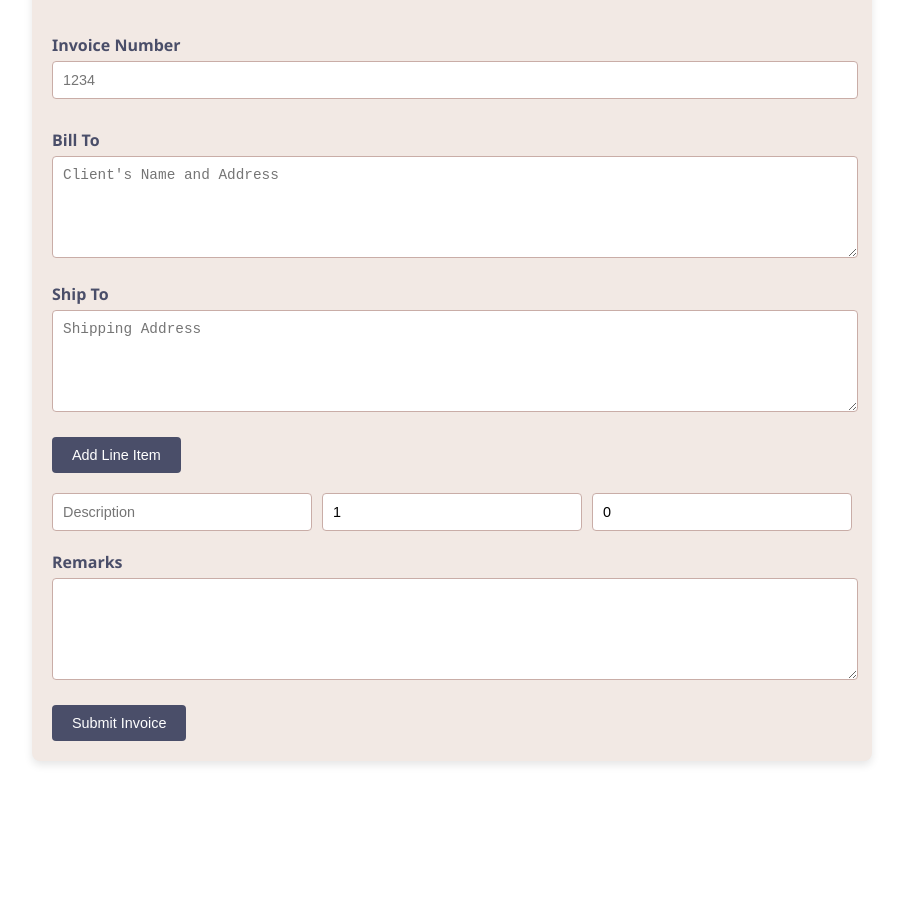
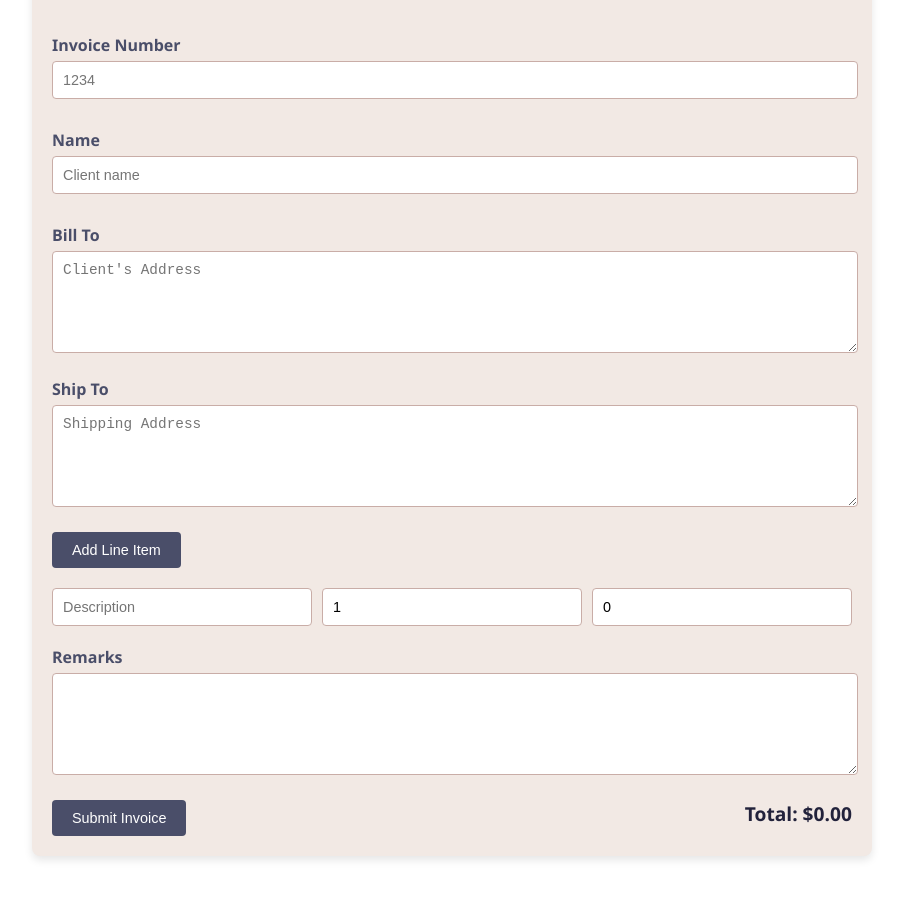
Before and after one commit to prashantpaddune/Bill-Ease, a React (Create React App) app: page /create in a window 1280 px wide. Shown: the part 140-1038 px from the top of the page, without its empty margins (188-1091 px from the left). Before the commit the page ends 951 px from the top, so only its background shows below. Built offline with nearby package versions, Linux system fonts and the light colour scheme.

Commit message:
chore: store invoice localstorage
Signed-off-by: prashantpaddune <padadunep@gmail.com>

```diff
--- a/src/components/CreateInvoice/index.js
+++ b/src/components/CreateInvoice/index.js
@@ -1,9 +1,26 @@
-import React from 'react';
+import React, {useEffect, useState} from 'react';
 import {useFieldArray, useForm} from "react-hook-form";
-import { InvoiceContainer, Button, ErrorMessage, LineItem, LineItemsContainer, LineInput, Input, Header, Label, Title, TextArea, FieldSet} from "./styles";
+import {
+    InvoiceContainer,
+    Button,
+    ErrorMessage,
+    LineItem,
+    LineItemsContainer,
+    LineInput,
+    Input,
+    Header,
+    Label,
+    Title,
+    TextArea,
+    FieldSet,
+    Footer,
+    Total
+} from "./styles";
 
 const Invoice = () => {
-    const { register, control, handleSubmit, formState: { errors } } = useForm({
+    const [totalPrice, setTotalPrice] = useState(0);
+
+    const { register, control, handleSubmit, formState: { errors }, watch } = useForm({
         defaultValues: {
             lineItems: [{ description: '', quantity: 1, rate: 0 }],
         },
@@ -14,8 +31,17 @@ const Invoice = () => {
         name: 'lineItems',
     });
 
+    const lineItems = watch('lineItems');
+
+    useEffect(() => {
+        const total = lineItems.reduce((acc, item) => acc + (item.quantity || 0) * (item.rate || 0), 0);
+        setTotalPrice(total);
+    }, [lineItems]);
+
     const onSubmit = (data) => {
-        console.log(data);
+        const uniqueID = Date.now();
+        const invoiceData = { ...data, id: uniqueID };
+        localStorage.setItem(`invoice-${uniqueID}`, JSON.stringify(invoiceData));
     };
 
     return (
@@ -32,8 +58,14 @@ const Invoice = () => {
                 </FieldSet>
 
                 <FieldSet>
+                    <Label>Name</Label>
+                    <Input {...register('name', { required: 'Name is required' })} type="text" placeholder="Client name" />
+                    {errors.name && <ErrorMessage>{errors.name.message}</ErrorMessage>}
+                </FieldSet>
+
+                <FieldSet>
                     <Label>Bill To</Label>
-                    <TextArea {...register('billTo', { required: 'Billing information is required',  })} placeholder="Client's Name and Address" />
+                    <TextArea {...register('billTo', { required: 'Billing information is required',  })} placeholder="Client's Address" />
                     {errors.billTo && <ErrorMessage>{errors.billTo.message}</ErrorMessage>}
                 </FieldSet>
 
@@ -61,8 +93,12 @@ const Invoice = () => {
                     <Label>Remarks</Label>
                     <TextArea {...register('Remark')} rows="4" />
                 </FieldSet>
-                <Button type="submit">Submit Invoice</Button>
+                <Footer>
+                    <Button type="submit">Submit Invoice</Button>
+                    <Total>Total: ${totalPrice.toFixed(2)}</Total>
+                </Footer>
             </form>
+
         </InvoiceContainer>
     );
 };
--- a/src/components/CreateInvoice/styles.js
+++ b/src/components/CreateInvoice/styles.js
@@ -90,9 +90,20 @@ const Button = styled.button`
   }
 `;
 
+const Total = styled.div`
+  font-size: 1.2rem;
+  color: ${colors.dark};
+  font-weight: 600;
+`;
+
 const ErrorMessage = styled.span`
   color: red;
   font-size: 0.8rem;
+`;
+
+const Footer = styled.div`
+  display: flex;
+  justify-content: space-between;
 `;
 
 export {
@@ -107,5 +118,7 @@ export {
     LineItem,
     LineInput,
     Button,
-    ErrorMessage
+    Total,
+    ErrorMessage,
+    Footer
 }
```
